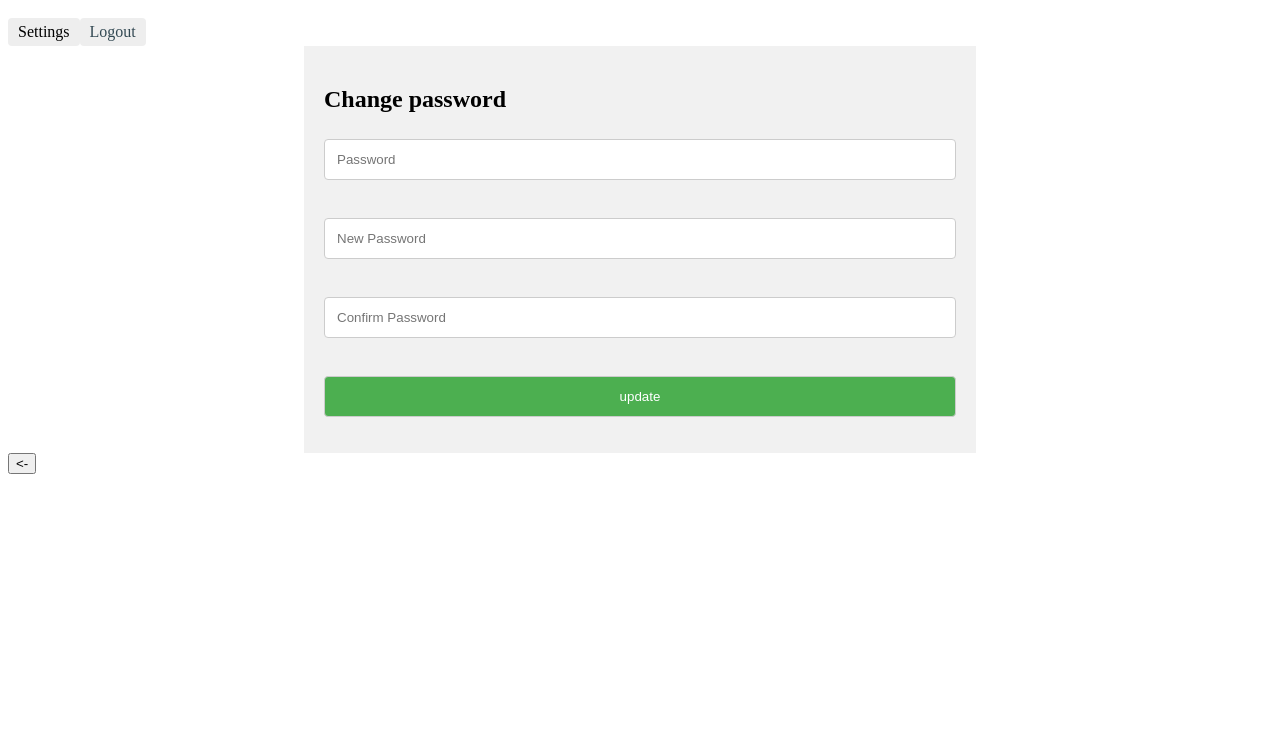
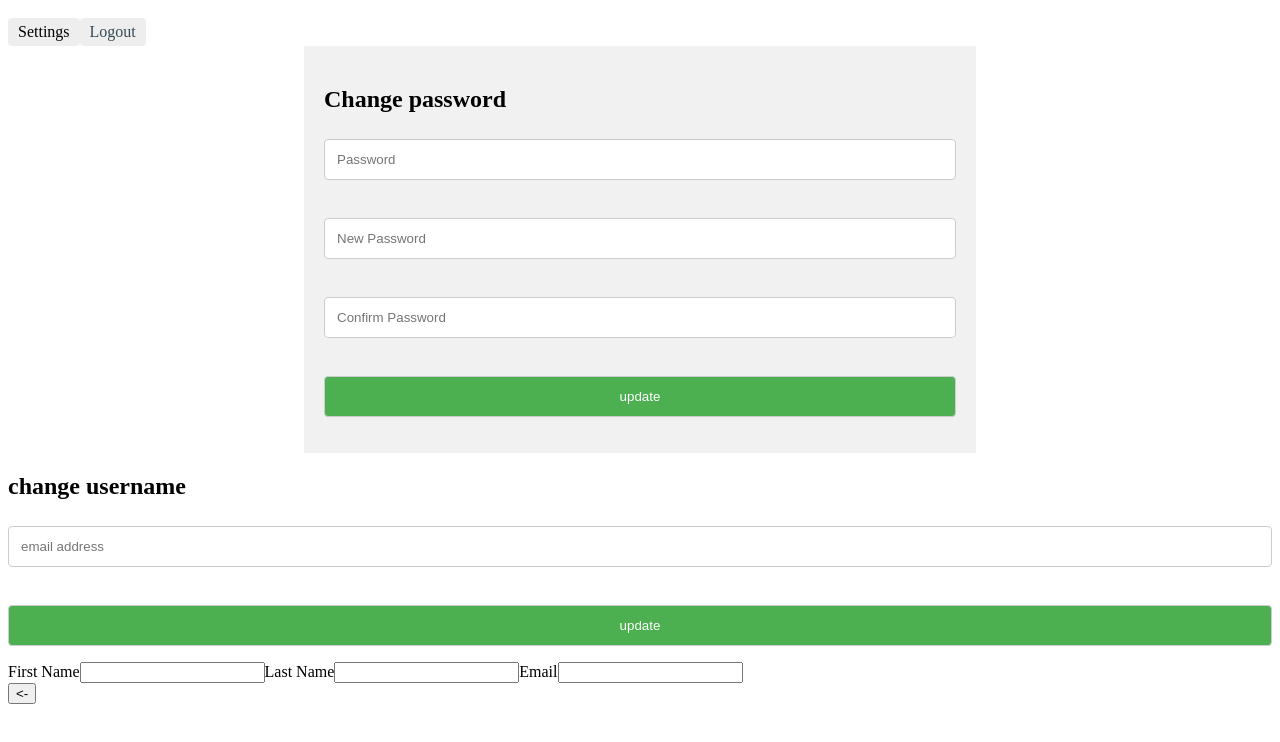
Before and after one commit to sammyjh30/Quiz_Maker, an Angular app in the folder QuizMakerAngular/: page /userProfile in a window 1280 px wide. Shown: the top 742 px of the page. Built offline with nearby package versions, Linux system fonts and the light colour scheme.

Commit message:
added a component for user details

```diff
--- a/QuizMakerAngular/src/app/app.module.ts
+++ b/QuizMakerAngular/src/app/app.module.ts
@@ -5,11 +5,14 @@ import { FormsModule, ReactiveFormsModule} from '@angular/forms';
 import { AppRoutingModule } from './app-routing.module';
 import { AppComponent } from './app.component';
 import { UserProfileComponent } from './userProfile/userProfile.component';
+import { UsernameComponent } from './username/username.component';
+
 
 @NgModule({
   declarations: [
     AppComponent,
-    UserProfileComponent
+    UserProfileComponent,
+    UsernameComponent
   ],
   imports: [
     BrowserModule,
--- a/QuizMakerAngular/src/app/userProfile/userProfile.component.html
+++ b/QuizMakerAngular/src/app/userProfile/userProfile.component.html
@@ -23,8 +23,24 @@
     </form>
   </div>
 
+  <div class= "email">
+    <h2 class="change-psw">change username</h2>
+    <form [formGroup] ="usernameForm" class="username-container" (ngSubmit)="username(usernameForm.value)">
+      <p>
+        <input type="text" placeholder="email address" formControlName="email">
+      </p>
+      <div *ngIf="isSubmitted && formControls.email.errors" class="warning">
+        <div *ngIf="formControls.email.errors.required">enter new username</div>
+      </div>
+      <input type="submit" value="update">
+      <app-username></app-username>
+    </form>
+
+  </div>
+
   <section>
     <form [formGroup]="pswChangeForm" class="return" (ngSubmit)="back()">
       <button><-</button>
+
     </form>
   </section>
--- a/QuizMakerAngular/src/app/userProfile/userProfile.component.ts
+++ b/QuizMakerAngular/src/app/userProfile/userProfile.component.ts
@@ -12,6 +12,7 @@ import {Location} from '@angular/common';
 export class UserProfileComponent implements OnInit {
 
   pswChangeForm: FormGroup;
+  usernameForm:FormGroup;
   isSubmitted  =  false;
   selectedFile: File
   constructor(private _location: Location,private formBuilder: FormBuilder,private router: Router) { }
@@ -24,6 +25,10 @@ export class UserProfileComponent implements OnInit {
       Newpassword: ['', Validators.required],
       ConfirmPassword: ['', Validators.required]
   });
+  this.usernameForm =  this.formBuilder.group({
+    email: ['', Validators.required]
+
+});
   }
 
   changePassword(data){
@@ -37,6 +42,12 @@ export class UserProfileComponent implements OnInit {
     }
     //this.router.navigateByUrl('/admin');
   }
+
+  username(data){
+
+    console.log(data.username);
+  }
+
 
   back(){
     console.log("return to root");
--- /dev/null
+++ b/QuizMakerAngular/src/app/username/username.component.html
@@ -0,0 +1,13 @@
+<div [formGroup]="form">
+    <label for="first-name">First Name</label>
+    <input formControlName="firstName" id="first-name" />
+
+    <label for="last-name">Last Name</label>
+    <input formControlName="lastName" id="last-name" />
+
+    <label for="email">Email</label>
+    <input formControlName="email" type="email" id="email" />
+    <div *ngIf="emailControl.touched && emailControl.errors.required" class="error">
+      email is required
+    </div>
+  </div>
--- /dev/null
+++ b/QuizMakerAngular/src/app/username/username.component.ts
@@ -0,0 +1,37 @@
+import { Component, OnInit,forwardRef, OnDestroy,ChangeDetectionStrategy } from '@angular/core';
+import { ControlValueAccessor, NG_VALUE_ACCESSOR, FormBuilder, FormGroup, Validators, FormControl, NG_VALIDATORS } from '@angular/forms';
+import { Subscription } from 'rxjs';
+import { UserProfileComponent } from '../userProfile/userProfile.component';
+
+export interface ProfileFormValues {
+  firstName: string;
+  lastName: string;
+  email: number;
+}
+
+@Component({
+  selector: 'app-username',
+  templateUrl: './username.component.html',
+  styleUrls: ['./username.component.css'],
+})
+export class UsernameComponent implements OnInit {
+  form:FormGroup;
+
+
+  constructor(private formBuilder: FormBuilder) {
+
+    this.form = this.formBuilder.group({
+      firstName: [],
+      lastName: [],
+      email: ['', Validators.required]
+    });
+   }
+
+  ngOnInit(): void {
+  }
+
+  get emailControl() {
+    return this.form.controls.email;
+  }
+
+}
```
Also changed, not shown: QuizMakerAngular/src/app/confirmed.validator.ts (added, +16 -0 lines), QuizMakerAngular/src/app/username/username.component.css (added), 1 other file (tests, documents, lock files or other folders).
